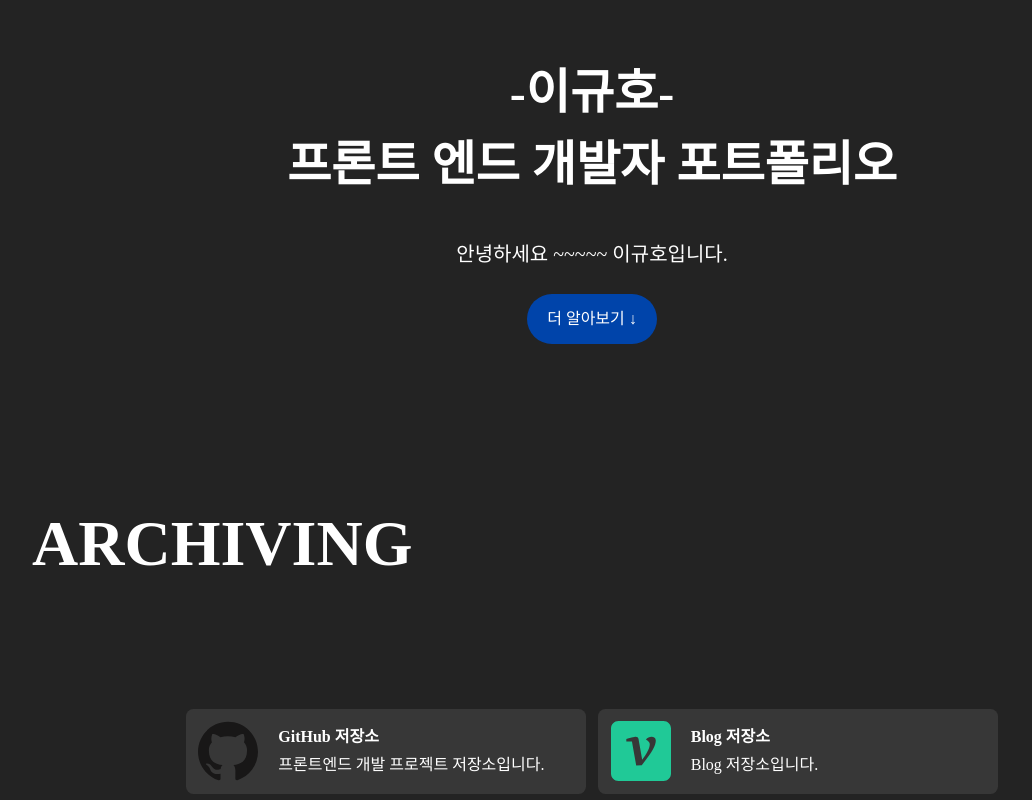
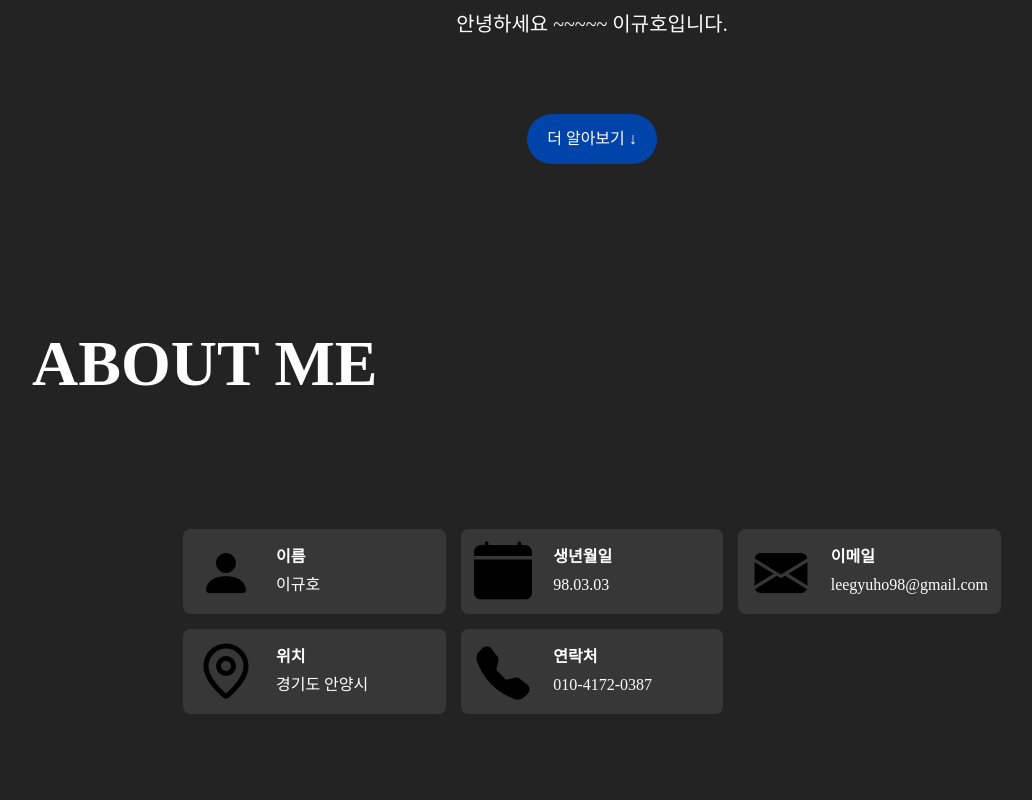
Before and after one commit to leegyuho-programer/my-portfolio, a Next.js app: page / in a window 1280 px wide. Shown: the part 300-1100 px from the top of the page, without its empty margins (48-1080 px from the left). Built offline with nearby package versions, Linux system fonts and the light colour scheme.

Commit message:
feat: IntroduceSection 추가

```diff
--- a/src/_components/Button/Button.tsx
+++ b/src/_components/Button/Button.tsx
@@ -10,7 +10,7 @@ export default function Button({ children }: ButtonProps) {
     <Link
       role='button'
       tabIndex={0}
-      href='#about-me'
+      href='#aboutMe'
       className={`bg-accent hover:bg-[#002f80] w-[130px] h-[50px] text-sm font-regular text-white rounded-primary-button ${flexCenter}`}
     >
       {children}
--- a/src/_components/Card/Card.tsx
+++ b/src/_components/Card/Card.tsx
@@ -8,7 +8,7 @@ interface CardProps {
 
 export default function Card({ children }: CardProps) {
   return (
-    <div className='group relative rounded-lg max-w-[400px] w-full h-[410px] bg-lightGray overflow-hidden hover:shadow-black hover:shadow-2xl hover:translate-y-[-5px] hover:bg-[#32323]'>
+    <div className='group cursor-pointer relative rounded-lg max-w-[400px] w-full h-[410px] bg-lightGray overflow-hidden hover:shadow-black hover:shadow-2xl hover:translate-y-[-5px] hover:bg-[#32323]'>
       {children}
     </div>
   );
@@ -86,7 +86,7 @@ Card.Hover = function CardHover({ title, text, onOpenDetail }: CardHoverProps) {
       <h3 className='text-xl font-bold text-white'>{title}</h3>
       <button
         onClick={onOpenDetail}
-        className='py-3 px-8 border-[1px] border-solid border-white text-sm text-white rounded-lg transition hover:bg-white hover:text-text-main' // text-mainBlack -> text-text-main (globals.css 참조)
+        className='py-3 px-8 border-[1px] cursor-pointer border-solid border-white text-sm text-white rounded-lg transition hover:bg-white hover:text-text-main' // text-mainBlack -> text-text-main (globals.css 참조)
       >
         {text}
       </button>
--- a/src/_components/Information/Information.tsx
+++ b/src/_components/Information/Information.tsx
@@ -1,6 +1,6 @@
 import Image from 'next/image';
 
-interface InformationProps {
+export interface InformationProps {
   svgSrc: string;
   alt: string;
   title: string;
@@ -25,16 +25,31 @@ export default function Information({
     }
   };
 
+  const aboutMe = 'p-5';
+  const archiving = 'cursor-pointer p-15 hover:shadow-black hover:shadow-2xl';
+
   return (
     <button
-      className='flex items-center p-5 max-w-[400px] w-full gap-8 text-left cursor-pointer rounded-xl text-white bg-lightGray overflow-hidden hover:shadow-black hover:shadow-2xl'
+      className={`flex items-center gap-8 text-left rounded-xl text-white bg-lightGray overflow-hidden ${
+        link ? archiving : aboutMe
+      }`}
       onClick={handleClick}
     >
-      <div className='relative w-[60px] h-[60px]'>
+      <div
+        className={`relative ${
+          link ? 'w-[80px] h-[80px]' : 'w-[60px] h-[60px]'
+        }`}
+      >
         <Image src={svgSrc} alt={`${alt} logo`} fill />
       </div>
       <div>
-        <div className='text-sm font-bold mb-[4px]'>{title}</div>
+        <div
+          className={`mb-[4px] ${
+            link ? 'text-md font-bold' : 'text-sm font-bold'
+          }`}
+        >
+          {title}
+        </div>
         {content && <div className='text-sm font-regular'>{content}</div>}
       </div>
     </button>
--- a/src/_components/Sections/AboutMeSection.tsx
+++ b/src/_components/Sections/AboutMeSection.tsx
@@ -1,20 +1,24 @@
-import Button from '@/_components/Button/Button';
-import { flexColCenter, sectionStyle, sectionTitle } from '@/app/styles';
-import React from 'react';
+'use client';
+
+import { sectionStyle, sectionTitle } from '@/app/styles';
+import { INFORMATION_DATA } from '@/constants';
+import Information from '../Information/Information';
 
 export function AboutMeSection() {
   return (
-    <section id='aboutMe' className={`${sectionStyle} mt-[72px]`}>
+    <section id='aboutMe' className={sectionStyle}>
       <h2 className={`flex flex-row ${sectionTitle}`}>ABOUT ME</h2>
-      <div className={flexColCenter}>
-        <h2 className='text-xl font-bold text-white'>-이규호-</h2>
-        <h2 className='text-xl font-bold text-white mb-5'>
-          프론트 엔드 개발자 포트폴리오
-        </h2>
-        <p className='text-md font-medium text-white my-10'>
-          안녕하세요 ~~~~~ 이규호입니다.
-        </p>
-        <Button>더 알아보기 ↓</Button>
+      <div className='grid grid-cols-3 gap-[15px] w-fit mx-auto'>
+        {INFORMATION_DATA.map((item, index) => (
+          <Information
+            key={`archiving-${index}`}
+            svgSrc={item.svgSrc}
+            alt={item.alt}
+            title={item.title}
+            content={item.content}
+            link={item.link}
+          />
+        ))}
       </div>
     </section>
   );
--- a/src/_components/Sections/ArchivingSection.tsx
+++ b/src/_components/Sections/ArchivingSection.tsx
@@ -1,14 +1,14 @@
 'use client';
 
 import Information from '@/_components/Information/Information';
-import { flexRowCenter, sectionStyle, sectionTitle } from '@/app/styles';
+import { sectionStyle, sectionTitle } from '@/app/styles';
 import { ARCHIVING_DATA } from '@/constants';
 
 export function ArchivingSection() {
   return (
     <section id='archiving' className={sectionStyle}>
       <h2 className={sectionTitle}>ARCHIVING</h2>
-      <div className={`${flexRowCenter} gap-5 w-full`}>
+      <div className={`grid grid-cols-2 gap-5 w-fit mx-auto`}>
         {ARCHIVING_DATA.map((item, index) => (
           <Information
             key={`archiving-${index}`}
--- /dev/null
+++ b/src/_components/Sections/IntroduceSection.tsx
@@ -0,0 +1,19 @@
+import Button from '@/_components/Button/Button';
+import { flexColCenter, sectionStyle } from '@/app/styles';
+
+export function IntroduceSection() {
+  return (
+    <section id='introduce' className={`${sectionStyle} mt-[72px]`}>
+      <div className={flexColCenter}>
+        <h2 className='text-xl font-bold text-white'>-이규호-</h2>
+        <h2 className='text-xl font-bold text-white mb-5'>
+          프론트 엔드 개발자 포트폴리오
+        </h2>
+        <p className='text-md font-medium text-white mb-30'>
+          안녕하세요 ~~~~~ 이규호입니다.
+        </p>
+        <Button>더 알아보기 ↓</Button>
+      </div>
+    </section>
+  );
+}
--- a/src/_components/Sections/index.ts
+++ b/src/_components/Sections/index.ts
@@ -1,3 +1,4 @@
+export { IntroduceSection } from './IntroduceSection';
 export { AboutMeSection } from './AboutMeSection';
 export { ArchivingSection } from './ArchivingSection';
 export { SkillsSection } from './SkillsSection';
--- a/src/_components/TagButton/TagButton.tsx
+++ b/src/_components/TagButton/TagButton.tsx
@@ -15,7 +15,7 @@ export default function TagButton({
 
   return (
     <button
-      className={`text-sm font-bold rounded-primary-button p-5 py-3 ${buttonStyle}`}
+      className={`text-sm font-bold rounded-primary-button p-5 py-3 cursor-pointer ${buttonStyle}`}
       onClick={onClick}
     >
       {children}
--- a/src/app/page.tsx
+++ b/src/app/page.tsx
@@ -1,6 +1,7 @@
 import NavBar from '@/_components/NavBar/NavBar';
 import { MENU_ITEMS } from '@/constants';
 import {
+  IntroduceSection,
   AboutMeSection,
   ArchivingSection,
   SkillsSection,
@@ -12,6 +13,7 @@ export default function Home() {
   return (
     <div className='bg-mainBlack'>
       <NavBar menuItems={MENU_ITEMS} />
+      <IntroduceSection />
       <AboutMeSection />
       <ArchivingSection />
       <SkillsSection />
--- a/src/constants/index.ts
+++ b/src/constants/index.ts
@@ -1,4 +1,6 @@
-import { MenuItemProps, ArchivingItemProps, TechSkillProps } from '@/types';
+import { InformationProps } from '@/_components/Information/Information';
+import { MenuItemProps } from '@/_components/NavBar/NavBar';
+import { TechStackType } from '@/_components/TechStackBadge/techMap';
 
 export const MENU_ITEMS: MenuItemProps[] = [
   { label: 'About me', href: '#aboutMe' },
@@ -8,7 +10,40 @@ export const MENU_ITEMS: MenuItemProps[] = [
   { label: 'Career', href: '#career' },
 ] as const;
 
-export const ARCHIVING_DATA: ArchivingItemProps[] = [
+export const INFORMATION_DATA: InformationProps[] = [
+  {
+    svgSrc: '/icons/HumanIcon.svg',
+    alt: 'HumanIcon',
+    title: '이름',
+    content: '이규호',
+  },
+  {
+    svgSrc: '/icons/CalendarIcon.svg',
+    alt: 'CalendarIcon',
+    title: '생년월일',
+    content: '98.03.03',
+  },
+  {
+    svgSrc: '/icons/MessageIcon.svg',
+    alt: 'MessageIcon',
+    title: '이메일',
+    content: 'leegyuho98@gmail.com',
+  },
+  {
+    svgSrc: '/icons/LocationIcon.svg',
+    alt: 'LocationIcon',
+    title: '위치',
+    content: '경기도 안양시',
+  },
+  {
+    svgSrc: '/icons/PhoneIcon.svg',
+    alt: 'PhoneIcon',
+    title: '연락처',
+    content: '010-4172-0387',
+  },
+] as const;
+
+export const ARCHIVING_DATA: InformationProps[] = [
   {
     svgSrc: '/icons/GithubIcon.svg',
     alt: 'GitHub',
@@ -20,21 +55,22 @@ export const ARCHIVING_DATA: ArchivingItemProps[] = [
     svgSrc: '/icons/BlogIcon.svg',
     alt: 'Blog',
     title: 'Blog 저장소',
-    content: 'Blog 저장소입니다.',
+    content:
+      '프론트엔드 개발 지식과 성장 과정을 기록하고 공유하는 기술 블로그입니다.',
     link: 'https://velog.io/@j980303/posts',
   },
 ] as const;
 
-export const TECH_SKILLS: TechSkillProps[] = [
+export const TECH_SKILLS: TechStackType[] = [
   'Html',
   'CSS',
   'JavaScript',
   'TypeScript',
+  'React',
+  'NextJs',
   'StyledComponents',
   'CSSModules',
   'Tailwind',
+  'ReactQuery',
   'Zustand',
-  'React',
-  'ReactQuery',
-  'NextJs',
 ] as const;
--- a/src/types/index.ts
+++ /dev/null
@@ -1,25 +0,0 @@
-export interface MenuItemProps {
-  label: string;
-  href: string;
-}
-
-export interface ArchivingItemProps {
-  svgSrc: string;
-  alt: string;
-  title: string;
-  content: string;
-  link: string;
-}
-
-export type TechSkillProps =
-  | 'Html'
-  | 'CSS'
-  | 'JavaScript'
-  | 'TypeScript'
-  | 'StyledComponents'
-  | 'CSSModules'
-  | 'Tailwind'
-  | 'Zustand'
-  | 'React'
-  | 'ReactQuery'
-  | 'NextJs';
```
Also changed, not shown: src/_components/NavBar/NavBar.tsx (+1 -39 lines), public/icons/LocationIcon.svg (added), 1 other file (tests, documents, lock files or other folders).
